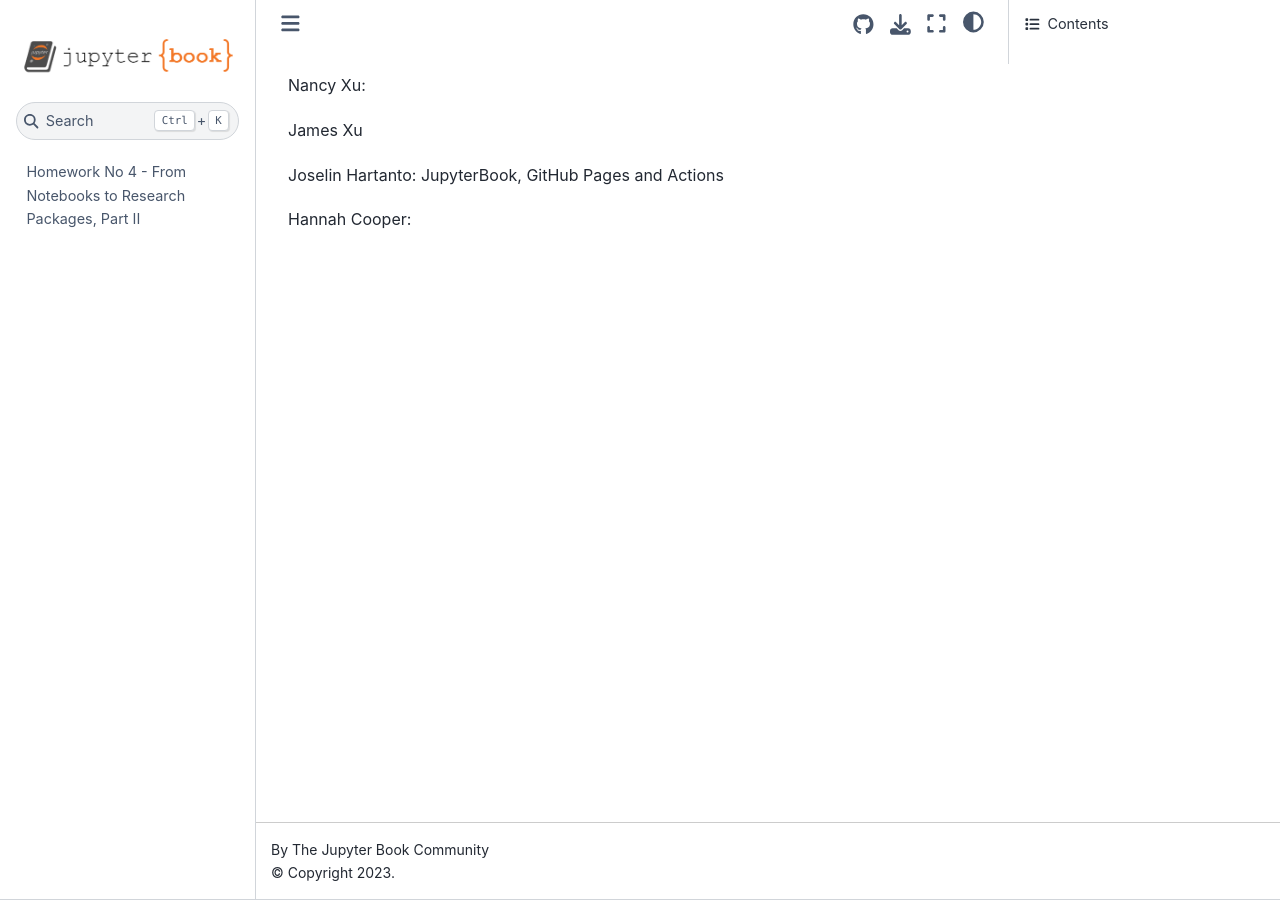
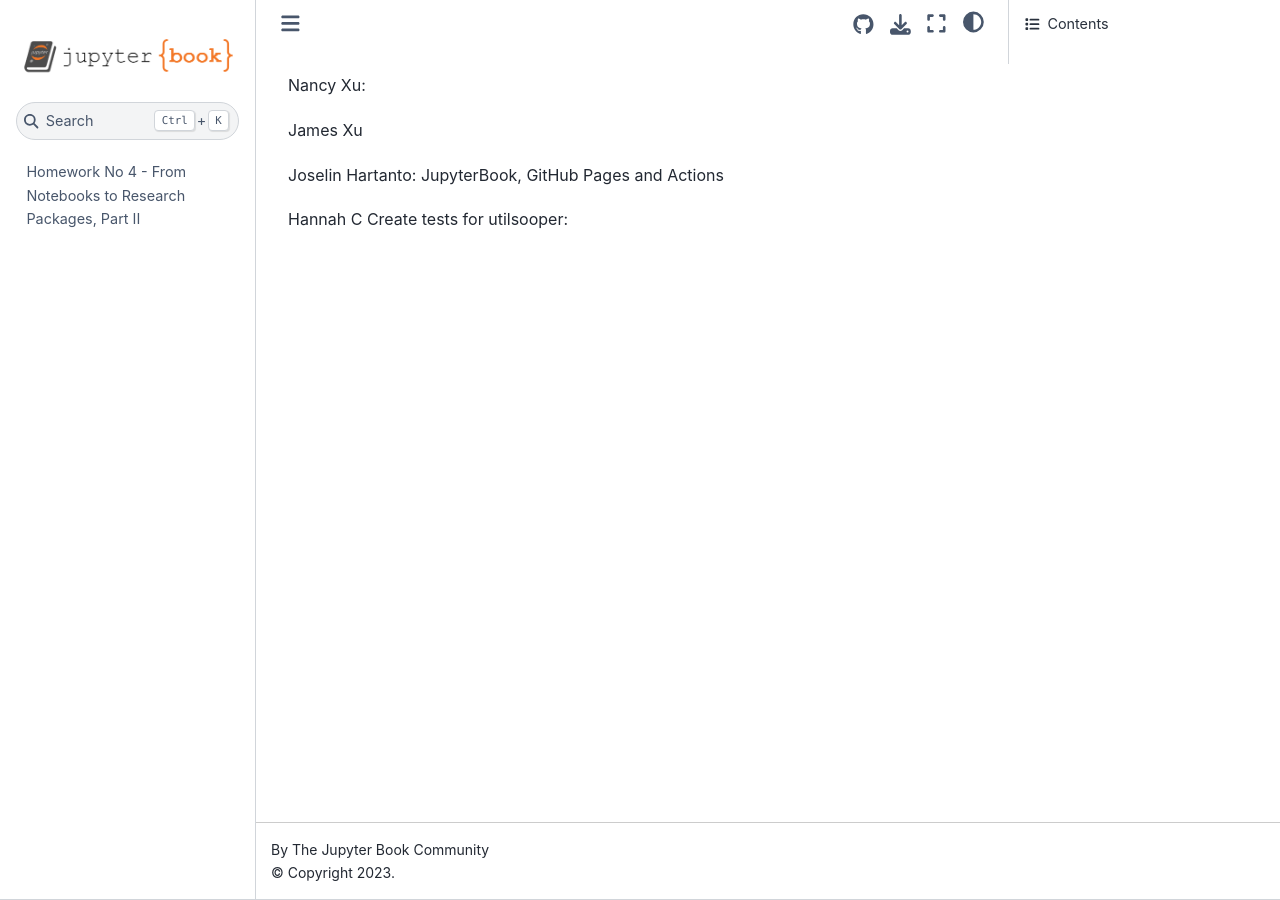
Before and after one commit to UCB-stat-159-s23/hw04-Group21, a Jupyter Book: the page built from contribution_statement.md, in a window 1280 px wide. Built offline with Jupyter Book 1.0.4 settings and Sphinx 7.4.7 and the Sphinx Book theme 1.1.4, drawn with Linux system fonts in a browser that asks for light colours; pages that are not in the unit, such as notebooks, are missing from menus.

```diff
--- a/contribution_statement.md
+++ b/contribution_statement.md
@@ -4,4 +4,4 @@ James Xu
 
 Joselin Hartanto: JupyterBook, GitHub Pages and Actions
 
-Hannah Cooper:
+Hannah C Create tests for utilsooper:
```
Also changed, not shown: 1 other file.
